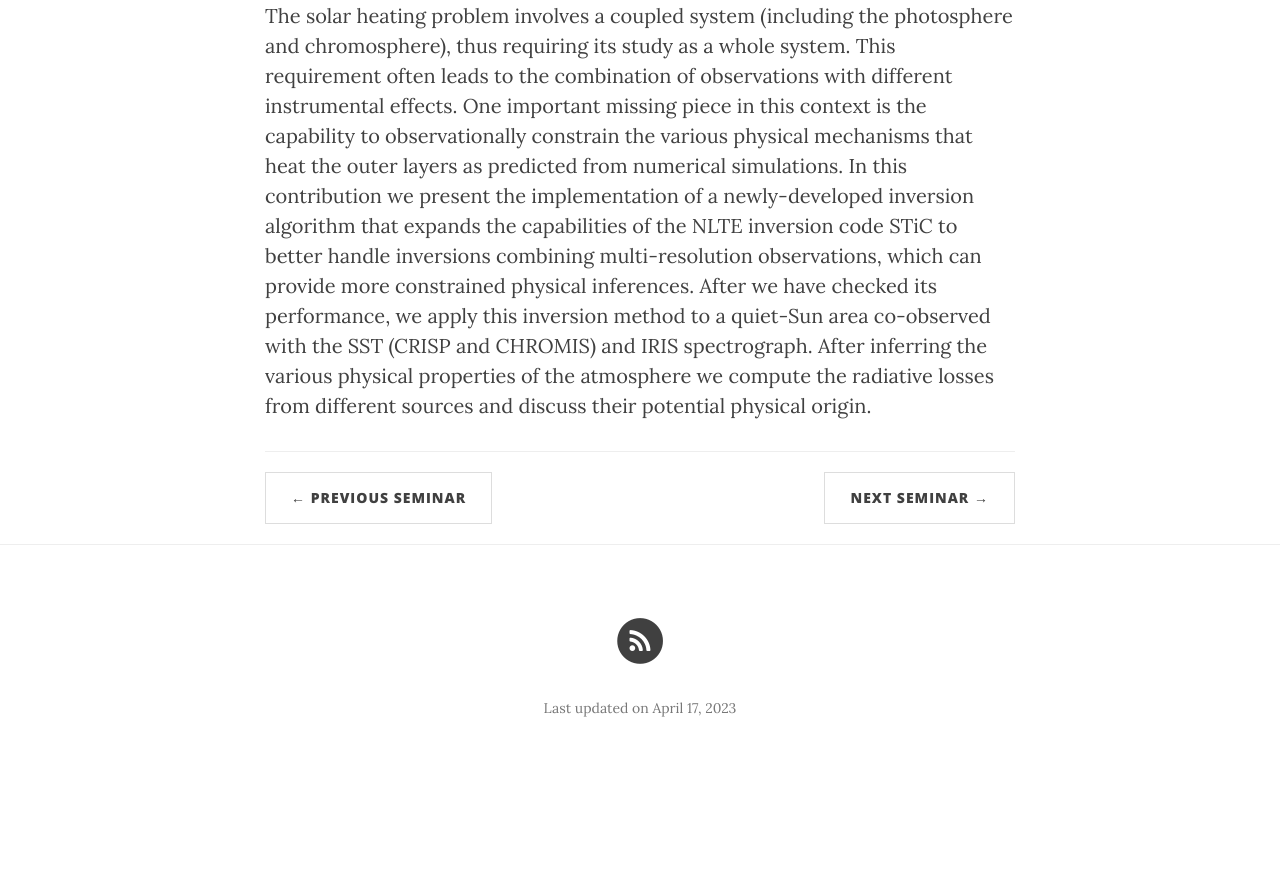
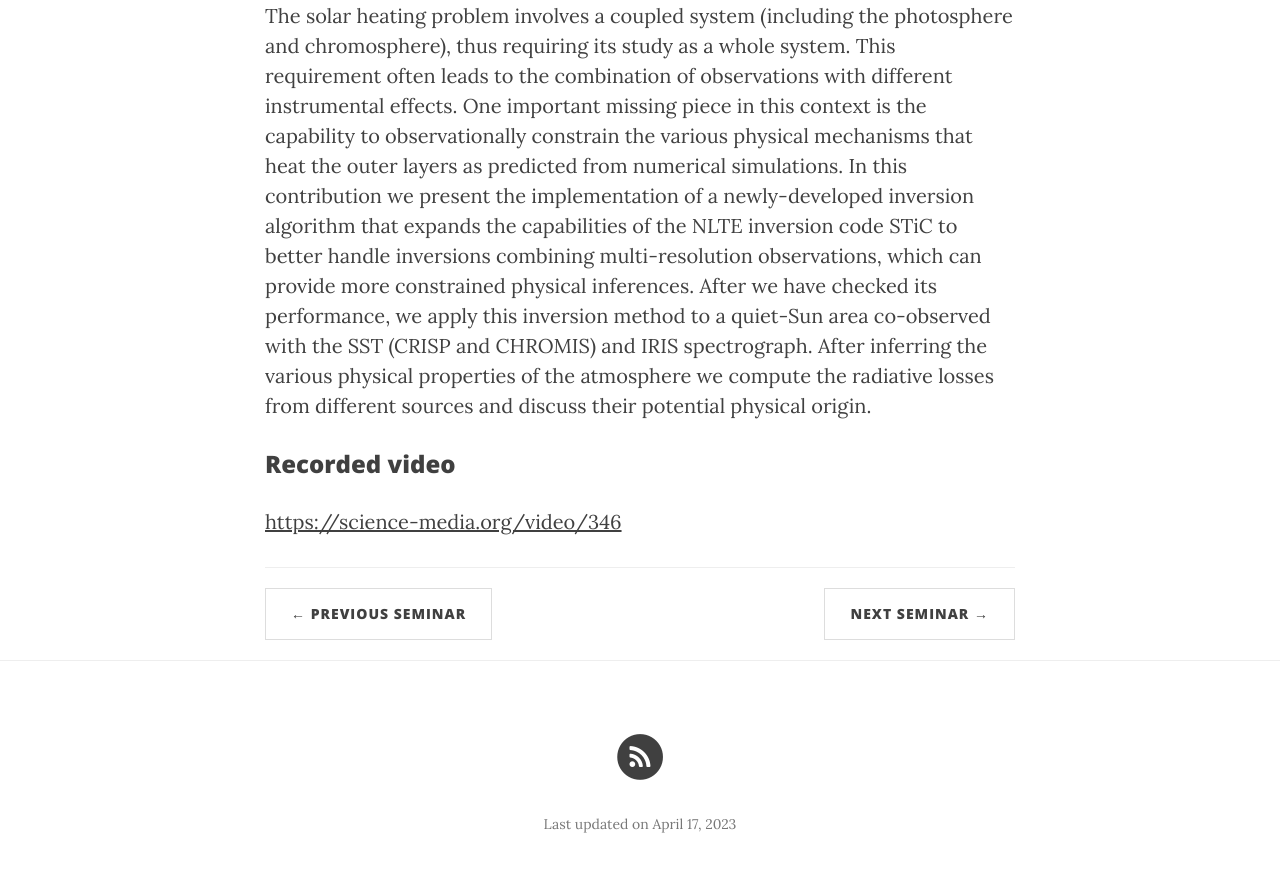
Before and after one commit to ITA-Solar/espos, a Jekyll site: the page built from _posts/2023-04-13-Pastor.md, in a window 1280 px wide and 900 px high, scrolled down 696 px. Shown: the top 872 px of the window. Built offline with Jekyll 4.4.1, drawn with Linux system fonts in a browser that asks for light colours; nearby versions of some CDN libraries; before the commit the page ends 1480 px from its top, so only the background shows below that.

Commit message:
Update 2023-04-13-Pastor.md

```diff
--- a/_posts/2023-04-13-Pastor.md
+++ b/_posts/2023-04-13-Pastor.md
@@ -10,3 +10,7 @@ published:  true
 
 ## Abstract
 The solar heating problem involves a coupled system (including the photosphere and chromosphere), thus requiring its study as a whole system. This requirement often leads to the combination of observations with different instrumental effects. One important missing piece in this context is the capability to observationally constrain the various physical mechanisms that heat the outer layers as predicted from numerical simulations. In this contribution we present the implementation of a newly-developed inversion algorithm that expands the capabilities of the NLTE inversion code STiC to better handle inversions combining multi-resolution observations, which can provide more constrained physical inferences. After we have checked its performance, we apply this inversion method to a quiet-Sun area co-observed with the SST (CRISP and CHROMIS) and IRIS spectrograph. After inferring the various physical properties of the atmosphere we compute the radiative losses from different sources and discuss their potential physical origin.
+
+### Recorded video
+
+[https://science-media.org/video/346](https://science-media.org/video/346)
```
